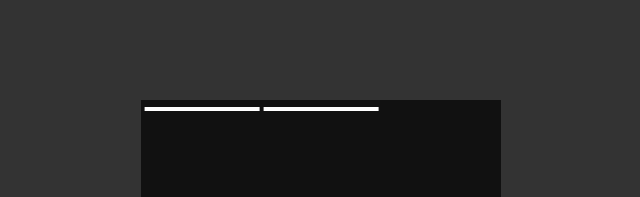
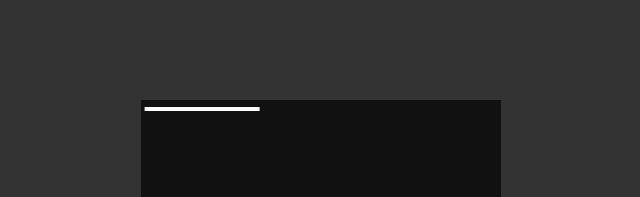
Before and after one commit to ViniciusCavalcanteSantos/vstorie, a React (Vite) app: page / in a window 1280 px wide. Shown: the top 197 px of the page, without its empty margins (319-959 px from the left). Built offline with nearby package versions, Linux system fonts and the light colour scheme.

Commit message:
Fix the loop option

```diff
--- a/src/components/VControllers.tsx
+++ b/src/components/VControllers.tsx
@@ -10,7 +10,7 @@ enum Actions {
 
 export function VControllers() {
   const mouseEventHandler = useRef(0);
-  const { onAllStoriesBack, onAllStoriesNext } = useVContext();
+  const { onAllStoriesBack, onAllStoriesNext, loop } = useVContext();
   const { stories, currentStorie, setCurrentStorie } = useVStoriesContext();
   const { isPaused, setIspaused, setTimeElapsed } = useVProgressContext();
 
@@ -44,7 +44,11 @@ export function VControllers() {
       }
 
       if(currentStorie === (stories.length - 1)) {
-        onAllStoriesNext()
+        if(loop) {
+          setTimeElapsed(0);
+          setCurrentStorie(0)
+        }
+        if(!loop) onAllStoriesNext()
       }
     }
   }
--- a/src/components/timer/VTimerContainer.tsx
+++ b/src/components/timer/VTimerContainer.tsx
@@ -28,7 +28,7 @@ export function VTimerContainer() {
       }
 
       if((storiesLength - 1) === currentStorie) {
-        if(loop) setCurrentStorie(0)
+        if(loop) setCurrentStorie(0);
         if(!loop && onAllStoriesNext) onAllStoriesNext();
       }
     }
@@ -57,6 +57,7 @@ export function VTimerContainer() {
 
   useEffect(() => {
     lastTimeRef.current = 0;
+    setTimeElapsed(0)
     setDuration(defaultDuration)
     setIsLoading(true)
   }, [currentStorie])
--- a/src/main.tsx
+++ b/src/main.tsx
@@ -5,15 +5,15 @@ import "./main.css"
 
 const media = [
   "https://images.pexels.com/photos/18444576/pexels-photo-18444576/free-photo-of-moda-tendencia-mulher-lado-de-fora.jpeg?auto=compress&cs=tinysrgb&w=1260&h=750&dpr=1",
+  "http://commondatastorage.googleapis.com/gtv-videos-bucket/sample/BigBuckBunny.mp4",
   {
     url: "https://images.pexels.com/photos/19036293/pexels-photo-19036293/free-photo-of-preto-e-branco-p-b-alvorecer-amanhecer.jpeg?auto=compress&cs=tinysrgb&w=1260&h=750&dpr=1",
     isPaused: true
   },
-  "http://commondatastorage.googleapis.com/gtv-videos-bucket/sample/BigBuckBunny.mp4"
 ]
 
 ReactDOM.createRoot(document.getElementById('root')!).render(
   <React.StrictMode>
-    <VStories stories={media}/>
+    <VStories stories={media} loop={true}/>
   </React.StrictMode>,
 )
```
